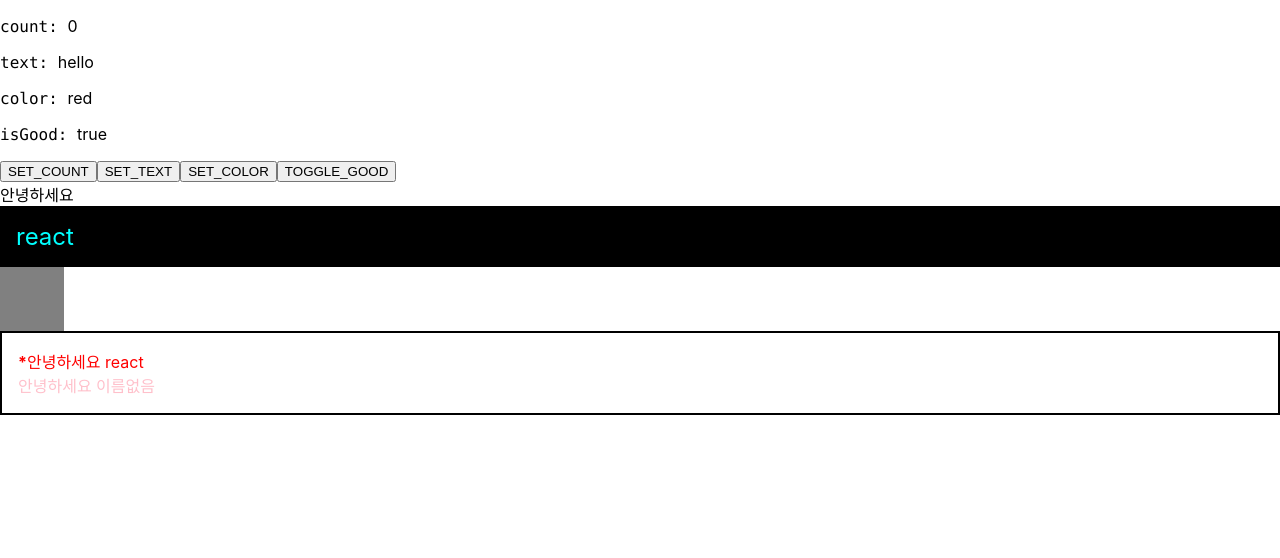
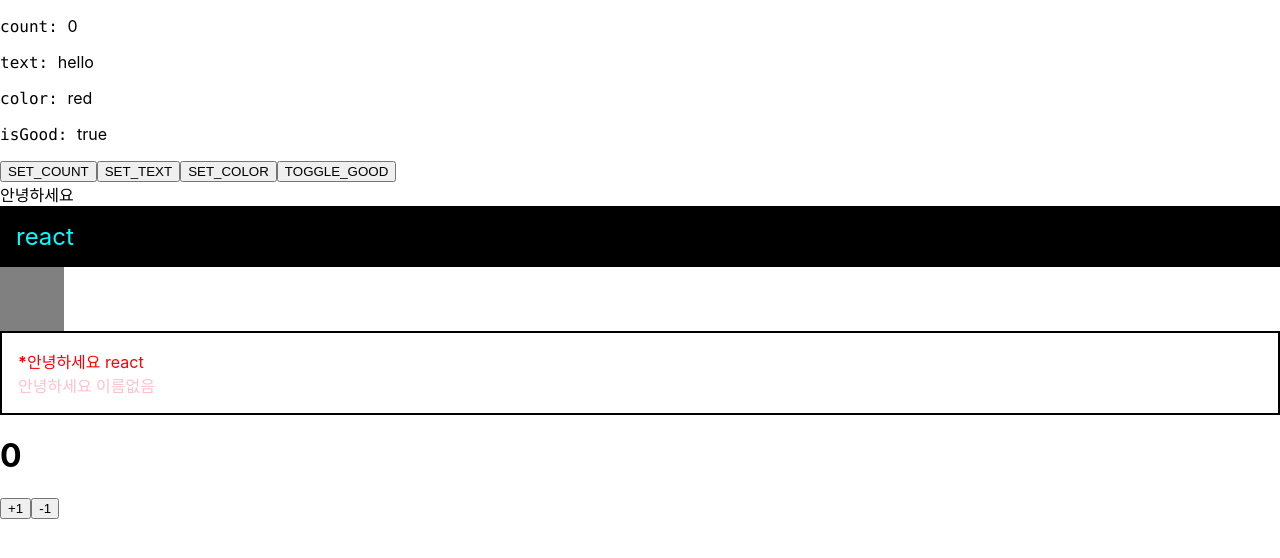
Before and after one commit to jellive/ts-react-tutorial, a React (Create React App) app: page / in a window 1280 px wide. Shown: the top 558 px of the page. Built offline with nearby package versions, Linux system fonts and the light colour scheme.

Commit message:
add Counter_state.

```diff
--- a/src/App.tsx
+++ b/src/App.tsx
@@ -7,6 +7,7 @@
 import './App.css'
 import Hello from './Hello'
 import Wrapper from './Wrapper'
+import Counter_State from './Counter_State'
 
 const App: React.FC = () => {
   const onClick = (name: string) => {
@@ -42,6 +43,7 @@
         <Hello name="react" color="red" isSpecial/>
         <Hello color="pink"/>
       </Wrapper>
+      <Counter_State/>
     </>
   );
 }
--- /dev/null
+++ b/src/Counter_State.tsx
@@ -0,0 +1,23 @@
+import React, { useState } from 'react'
+
+function Counter() {
+    const [number, setNumber] = useState(0)
+
+    const onIncrease = () => {
+        setNumber(prevNumber => prevNumber + 1)
+    }
+
+    const onDecrease = () => {
+        setNumber(prevNumber => prevNumber - 1)
+    }
+
+    return (
+        <div>
+            <h1>{number}</h1>
+            <button onClick={onIncrease}>+1</button>
+            <button onClick={onDecrease}>-1</button>
+        </div>
+    )
+}
+
+export default Counter
```
Lines whose indentation alone changed are shown as unchanged.
